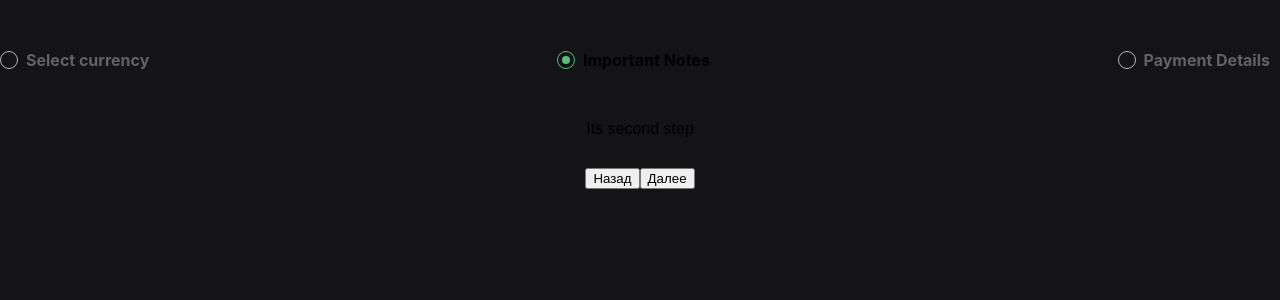
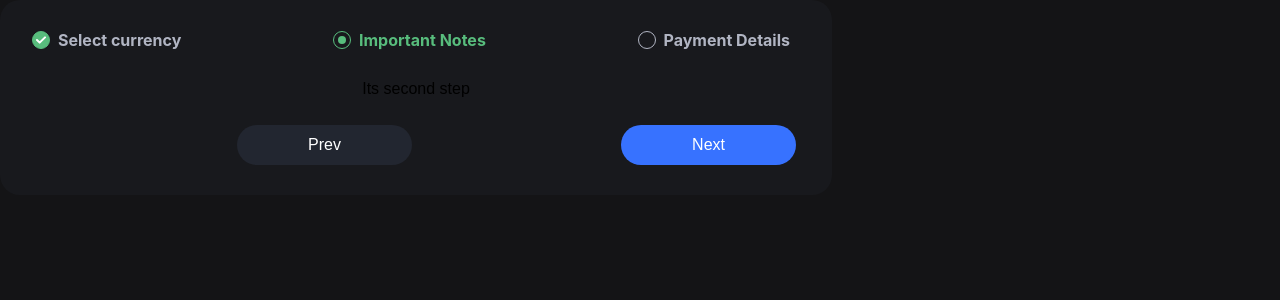
Before and after one commit to StepanenkoDmytro/crypto-exchanger-client, a React (Create React App) app: page / in a window 1280 px wide. Both pictures are taken after a click on the element "Important Notes". Shown: the top 300 px of the page. Built offline with nearby package versions, Linux system fonts and the light colour scheme.

Commit message:
add .done-circle with svg

```diff
--- a/src/App.css
+++ b/src/App.css
@@ -14,9 +14,7 @@ body {
 }
 
 .box {
-  display: flex;
-  flex-direction: column;
-  margin-top: 60px;
+  width: 60%;
   background: var(--surface);
   padding: 30px 32px;
   border-radius: 20px;
--- a/src/components/SimpleExchanger.css
+++ b/src/components/SimpleExchanger.css
@@ -1,3 +1,10 @@
+.currency-box {
+    display: flex;
+    flex-direction: column;
+    width: 100%;
+    padding-inline: 20px;
+}
+
 .currency-wrapper {
     display: flex;
 }
@@ -11,7 +18,7 @@
     border: 1px solid var(--line);
     border-radius: 12px;
     display: flex;
-    width: 40%;
+    width: 60%;
     margin-left: 15px;
     align-items: center;
     user-select: none;
--- a/src/components/SimpleExchanger.tsx
+++ b/src/components/SimpleExchanger.tsx
@@ -1,7 +1,4 @@
-import Button from "@mui/material/Button";
 import './SimpleExchanger.css';
-import MenuItem from "@mui/material/MenuItem";
-import TextField from "@mui/material/TextField";
 import { useState, useEffect, ChangeEvent } from 'react';
 import Input from "./forms/Input";
 import echangeIcon from '../assets/echange.svg';
@@ -84,7 +81,7 @@ const SimpleExchanger: React.FC = (props) => {
 
 
     return (
-        <div className="box">
+        <div className="currency-box">
             <div className="currency-wrapper">
 
                 <Input type={'number'}
@@ -119,7 +116,7 @@ const SimpleExchanger: React.FC = (props) => {
                         <div className="arrow"></div>
                     </div>
                 </div>
-            <button className="currency-wrapper__btn">Echange</button>
+            {/* <button className="currency-wrapper__btn">Echange</button> */}
         </div>
     );
 }
--- a/src/components/Stepper.css
+++ b/src/components/Stepper.css
@@ -1,12 +1,15 @@
+.stepper {
+    width: 60%;
+}
+
 .stepper-header {
     display: flex;
     justify-content: space-between;
-    margin: 50px 0;
 }
 
 .stepper-container {
     font-family: Arial, sans-serif;
-    margin: 30px 0;
+    margin-top: 30px;
 }
 
 .stepper-content {
@@ -41,6 +44,14 @@
     border: 1.4px solid var(--success);
 }
 
+.done-circle {
+    background: #58bd7d;
+    border-color: #58bd7d;
+    display: flex;
+    align-items: center;
+    justify-content: center;
+}
+
 .active-circle::before {
     content: "";
     position: absolute;
@@ -68,7 +79,7 @@
 .step-title {
     font-weight: bold;
     margin-right: 10px;
-    color: #626262;
+    color: var(--gray);
 }
 
 .step-header.active .step-number {
@@ -76,15 +87,32 @@
 }
 
 .step-header.active .step-title {
-    color: black;
+    color: var(--success);
 }
 
 .step-content {
-    margin: 20px 0;
+    /* margin: 20px 0; */
 }
 
 .step-actions {
-    margin: 30px 0;
+    /* margin: 30px 0; */
     display: flex;
     justify-content: center;
 }
+
+.btn {
+    border-radius: 90px;
+    margin-left: auto;
+    margin-top: 27px;
+    margin-right: 4px;
+    padding: 11px 71px;
+    border: none;
+    font-size: 16px;
+    background: var(--bg1);
+    color: var(--onsurface);
+}
+
+.btn-next {
+    background: var(--primary);
+    color: var(--onsurface);
+}
--- a/src/components/Stepper.tsx
+++ b/src/components/Stepper.tsx
@@ -1,5 +1,5 @@
-
 import { useState, useEffect, ReactNode } from 'react';
+import successIcon from '../assets/success.svg';
 import './Stepper.css';
 
 const Step = ({ children, isActive }: { children: ReactNode, isActive: boolean }) => (
@@ -34,14 +34,18 @@ const Stepper = (props: any) => {
 
 
 	return (
-		<>
+		<div className='box'>
 			<div className="stepper-header">
 				{props.steps.map((step: any) => (
 					<div
 						className={`step-header ${activeStep === step.order ? 'active' : ''}`}
 						onClick={() => handleGoToStep(step.order)}
 					>
-						<span className={`step-header__circle ${activeStep === step.order ? 'active-circle' : ''}`}></span>
+						<span className={`step-header__circle ${activeStep === step.order ? 'active-circle' : ''} ${activeStep > step.order ? 'done-circle' : ''}`}>
+
+							{activeStep > step.order ? <img src={successIcon} alt="svg" /> : <></>}
+							{/* <img src={successIcon} alt="svg" /> */}
+						</span>
 						<span className="step-title">{step.title}</span>
 					</div>
 				))}
@@ -55,14 +59,14 @@ const Stepper = (props: any) => {
 						</section>
 
 						<div className="step-actions">
-							{step.order > 1 && <button className="btn btn-danger" onClick={goBack}>Назад</button>}
-							{(step.order < props.steps.length) && <button className="btn ms-2" onClick={goNext}>Далее</button>}
-							{(step.order === props.steps.length) && <button className="btn ms-2" onClick={props.onConfirm}>Сгенерировать</button>}
+							{step.order > 1 && <button className="btn btn-danger" onClick={goBack}>Prev</button>}
+							{(step.order < props.steps.length) && <button className="btn btn-next ms-2" onClick={goNext}>Next</button>}
+							{(step.order === props.steps.length) && <button className="btn btn-next ms-2" onClick={props.onConfirm}>Exchange</button>}
 						</div>
 					</Step>
 				))}
 			</div>
-		</>
+		</div>
 	);
 };
 
--- a/src/components/forms/Input.css
+++ b/src/components/forms/Input.css
@@ -13,7 +13,7 @@
     font-size: 14px;
     font-weight: 500;
     color: var(--onsurface);
-    margin-bottom: 9px;
+    margin-left: 9px;
     opacity: 0.6;
 }
 
```
Also changed, not shown: src/assets/success.svg (added).
